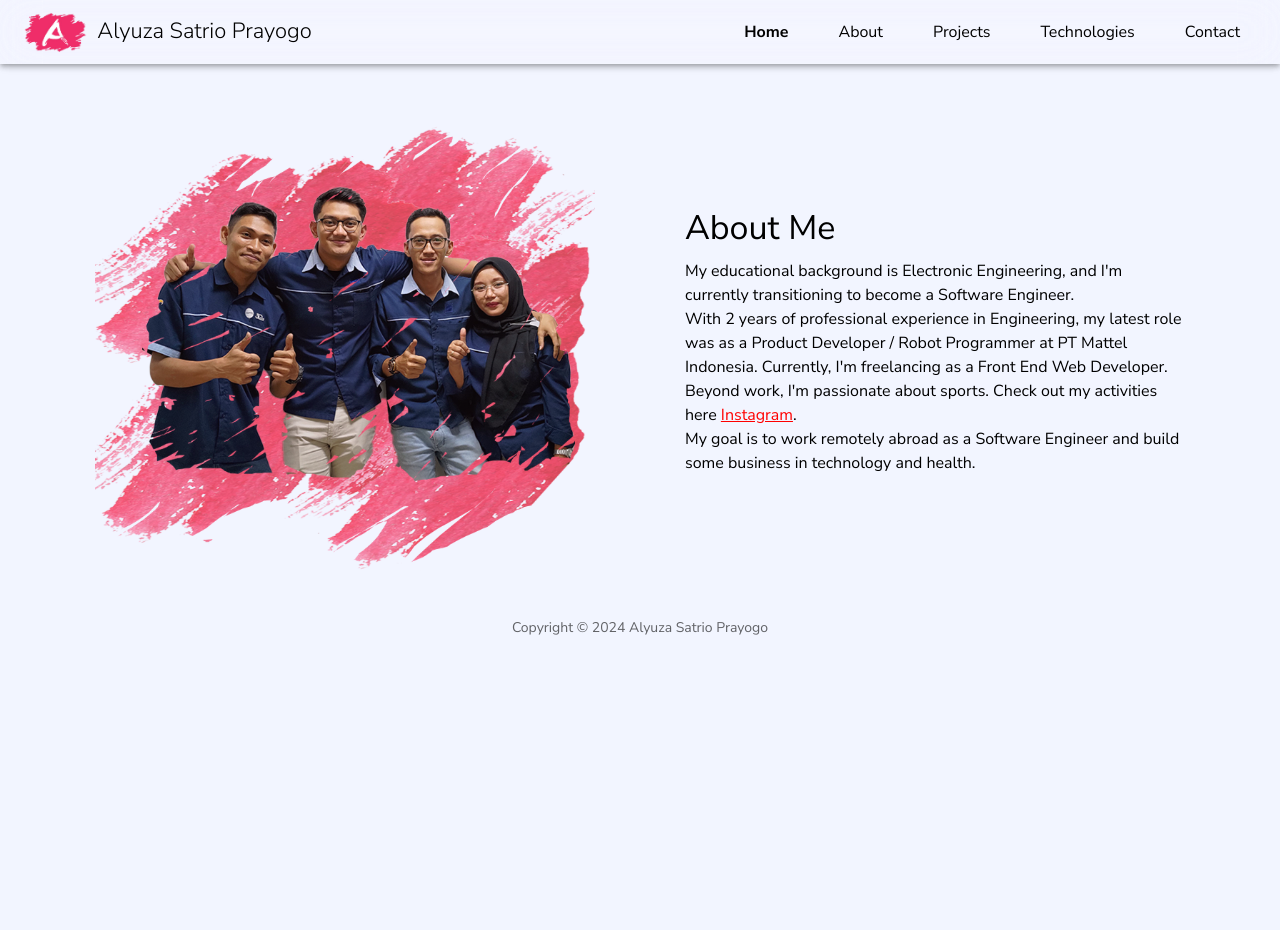
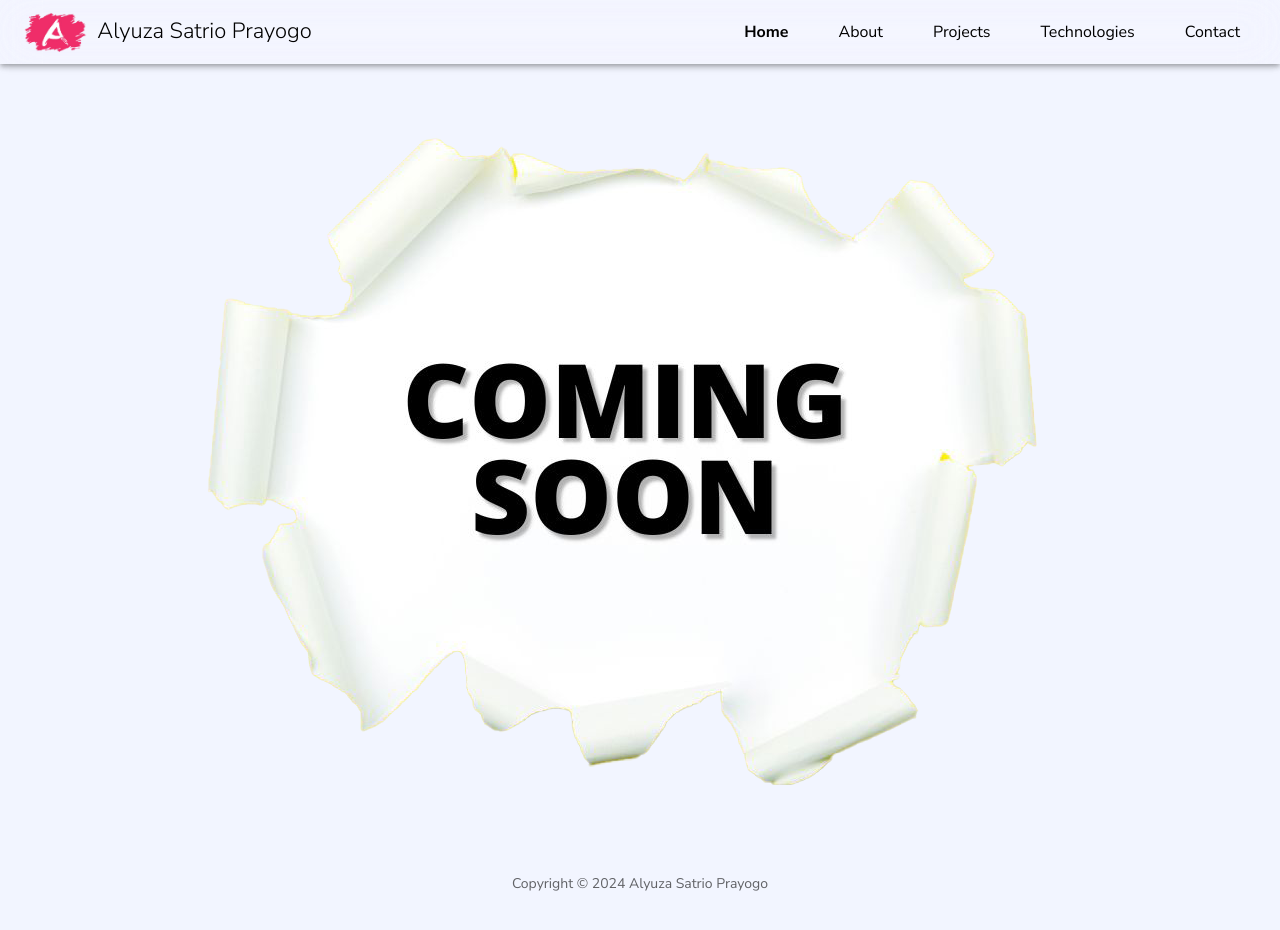
Before and after one commit to alyuza/Personal-Website, a React (Vite) app: page /about in a window 1280 px wide. Shown: the top 930 px of the page. Before the commit the page ends 800 px from the top, so only its background shows below. Built offline with nearby package versions, Linux system fonts and the light colour scheme.

Commit message:
change all pake to coming soon

```diff
--- a/src/components/MainPage/AboutSection/index.jsx
+++ b/src/components/MainPage/AboutSection/index.jsx
@@ -1,11 +1,12 @@
-import { Box, Typography } from "@mui/material"
-import avatar from '../../../assets/avatar2.png'
-import styles from './about.module.scss'
+// import { Box, Typography } from "@mui/material"
+// import avatar from '../../../assets/avatar2.png'
+// import styles from './about.module.scss'
+import { SoonPage } from ".."
 
 const AboutSection = () => {
   return (
     <>
-      <Box id="about" className={styles.about}>
+      {/* <Box id="about" className={styles.about}>
         <Box className={styles.aboutFlexbox}>
           <Box >
             <img className={styles.avatar} src={avatar} alt="Alyuza's Photo Profile" />
@@ -25,7 +26,8 @@ const AboutSection = () => {
             </Typography>
           </Box>
         </Box>
-      </Box >
+      </Box > */}
+      <SoonPage/>
     </>
   )
 }
--- a/src/components/MainPage/ContactSection/index.jsx
+++ b/src/components/MainPage/ContactSection/index.jsx
@@ -1,9 +1,11 @@
 // import styles from './contact.module.scss'
+
+import { SoonPage } from ".."
 
 const TechnologiesSection = () => {
   return (
     <>
-
+      <SoonPage/>
     </>
   )
 }
--- a/src/components/MainPage/ProjectsSection/index.jsx
+++ b/src/components/MainPage/ProjectsSection/index.jsx
@@ -1,6 +1,9 @@
+import { SoonPage } from "..";
+
 export default function ProjectSection() {
   return (
     <>
+    <SoonPage/>
     </>
   )
 }
--- a/src/components/MainPage/TechnologiesSection/index.jsx
+++ b/src/components/MainPage/TechnologiesSection/index.jsx
@@ -1,28 +1,30 @@
-import { Swiper, SwiperSlide } from 'swiper/react';
-import { Navigation } from 'swiper/modules';
-import 'swiper/css';
-import 'swiper/css/navigation';
-import { Box, Typography } from '@mui/material';
-import pict1 from '../../../assets/1.png'
-import pict2 from '../../../assets/2.png'
-import pict3 from '../../../assets/3.png'
-import pict4 from '../../../assets/4.png'
-import pict5 from '../../../assets/5.png'
-import pict6 from '../../../assets/6.png'
-import pict7 from '../../../assets/7.png'
-import pict8 from '../../../assets/8.png'
-import pict9 from '../../../assets/9.png'
-import pict10 from '../../../assets/10.png'
-import pict11 from '../../../assets/11.png'
-import pict12 from '../../../assets/12.png'
-import pict13 from '../../../assets/13.png'
+// import { Swiper, SwiperSlide } from 'swiper/react';
+// import { Navigation } from 'swiper/modules';
+// import 'swiper/css';
+// import 'swiper/css/navigation';
+// import { Box, Typography } from '@mui/material';
+// import pict1 from '../../../assets/1.png'
+// import pict2 from '../../../assets/2.png'
+// import pict3 from '../../../assets/3.png'
+// import pict4 from '../../../assets/4.png'
+// import pict5 from '../../../assets/5.png'
+// import pict6 from '../../../assets/6.png'
+// import pict7 from '../../../assets/7.png'
+// import pict8 from '../../../assets/8.png'
+// import pict9 from '../../../assets/9.png'
+// import pict10 from '../../../assets/10.png'
+// import pict11 from '../../../assets/11.png'
+// import pict12 from '../../../assets/12.png'
+// import pict13 from '../../../assets/13.png'
 
-import styles from './technologies.module.scss'
+// import styles from './technologies.module.scss'
+import { SoonPage } from '..';
 
 const TechnologiesSection = () => {
   return (
     <>
-      <Box className={styles.technologies}>
+    <SoonPage/>
+      {/* <Box className={styles.technologies}>
         <Box id="skills" className={styles.skills}>
           <Typography variant='h4'>
             SKILLS
@@ -121,7 +123,7 @@ const TechnologiesSection = () => {
             </Swiper>
           </Box>
         </Box>
-      </Box>
+      </Box> */}
     </>
   )
 }
```
